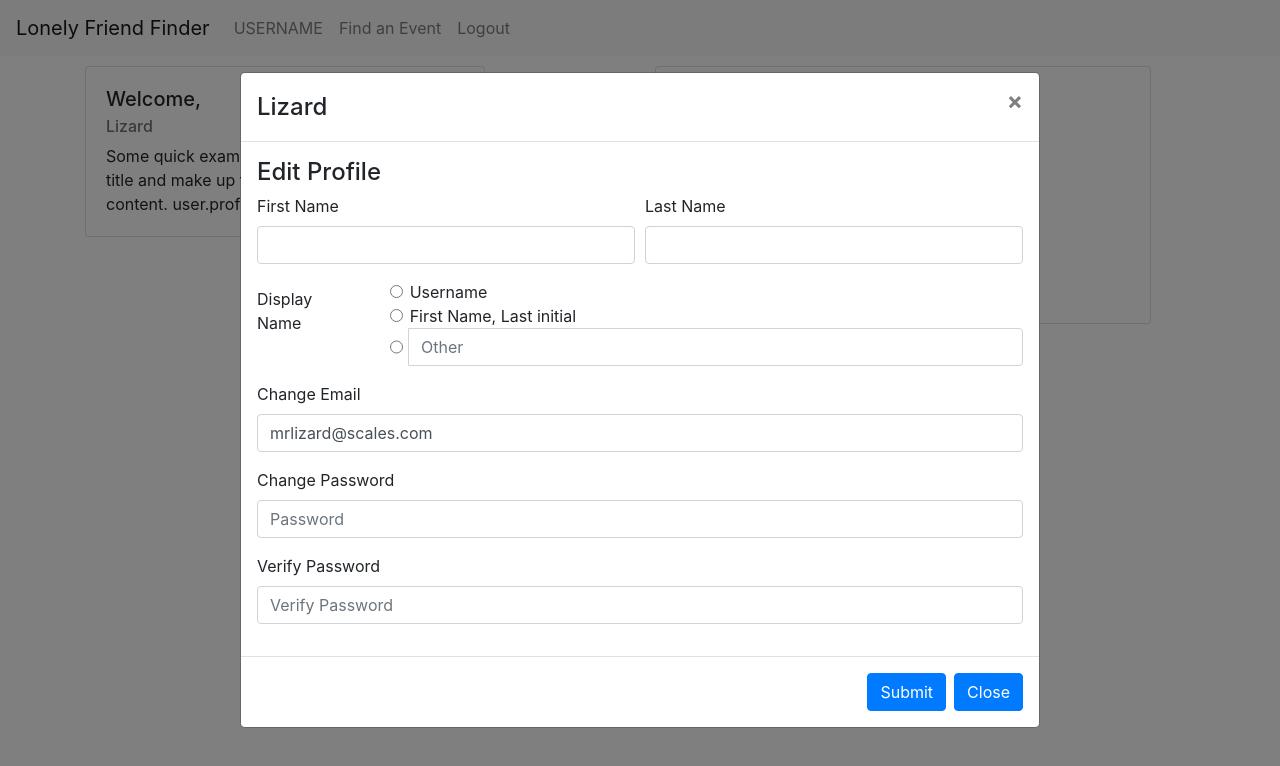
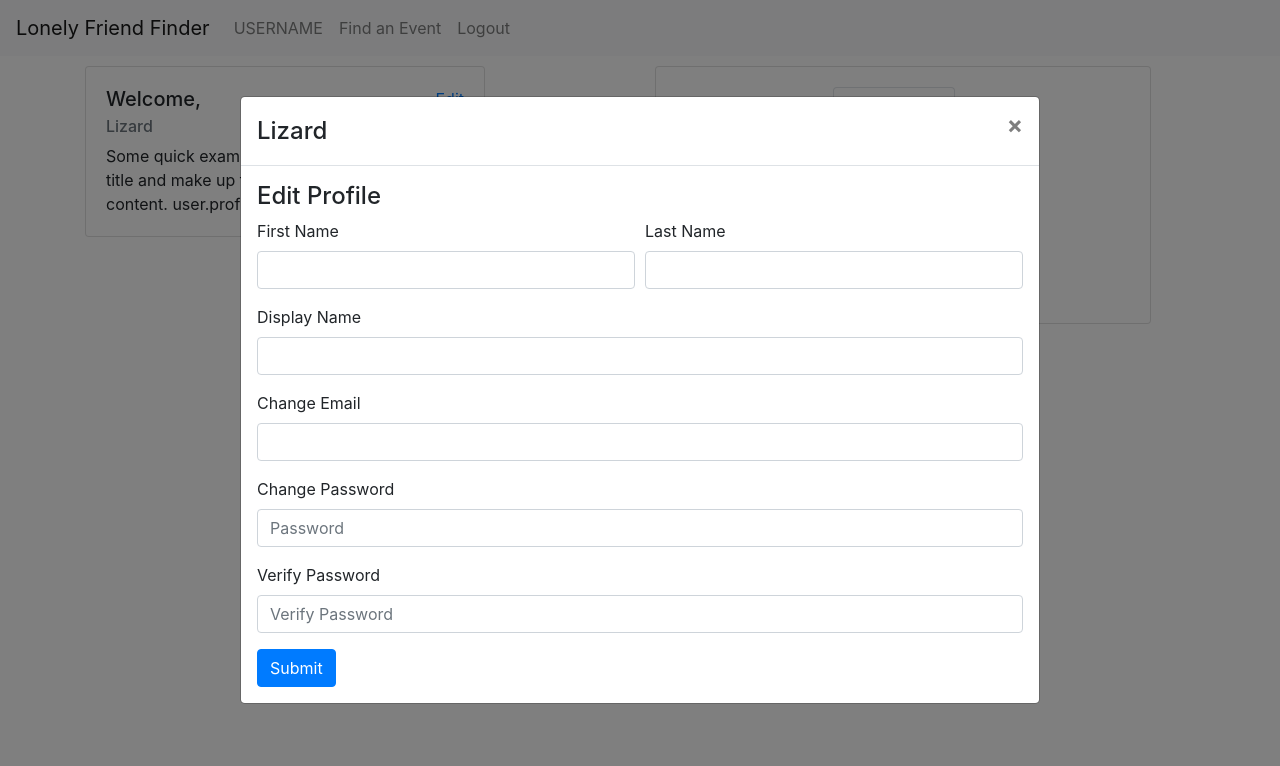
Before and after one commit to thejihongjin/22-Project-3, a React (Create React App) app in the folder client/: page /user in a window 1280 px wide. Both pictures are taken after a click on the link "Edit". Shown: the top 766 px of the page. Built offline with nearby package versions, Linux system fonts and the light colour scheme.

Commit message:
added put route for user profile

```diff
--- a/client/src/pages/Register.js
+++ b/client/src/pages/Register.js
@@ -1,4 +1,4 @@
-import React from "react";
+import React, { useState } from "react";
 // import User from "../pages/User";
 import { Container, Row, Col } from "react-bootstrap";
 import { Form, Button } from "react-bootstrap";
--- a/client/src/pages/User.js
+++ b/client/src/pages/User.js
@@ -9,7 +9,10 @@ import Tab from "react-bootstrap/Tab";
 import Container from "react-bootstrap/Container";
 import Row from "react-bootstrap/Row";
 import Col from "react-bootstrap/Col";
-import { useUserContext} from "../utils/userContext"
+import { useUserContext } from "../utils/userContext"
+import API from "../utils/API";
+import history from '../utils/history';
+
 
 const useStyles = {
     flexBetween: {
@@ -37,11 +40,38 @@ const useStyles = {
 
 const User = (props) => {
     const [modalShow, setModalShow] = useState(false);
-  const [state,dispatch] = useUserContext();
+    const [firstName, setFirstName] = useState("");
+    const [lastName, setLastName] = useState("");
+    const [displayName, setDisplayName] = useState("");
+    const [email, setEmail] = useState("");
+    const [passWord, setPassWord] = useState("");
+    const [passWordVer, setPassWordVer] = useState("");
+    const [state, dispatch] = useUserContext();
 
     const user = state.user
 
-  console.log(user)
+    console.log(user);
+
+    const handleProfileSubmit = async e => {
+        e.preventDefault();
+        if (passWord !== passWordVer) {
+            alert("passwords must match");
+        } else {
+            API.updateUser(
+                user._id,
+                {
+                    firstname: firstName,
+                    lastname: lastName,
+                    displayname: displayName,
+                    email: email,
+                    password: passWordVer
+                }).then(
+                    returnUser => { dispatch({ type: "registerNewUser", user: returnUser.data }) }
+                ).then(
+                    history.push('/user')
+                )
+        }
+    }
 
     return (
         <Container>
@@ -114,15 +144,10 @@ const User = (props) => {
                     </Card>
                 </Col>
             </Row>{" "}
-      <EditProfileModal show={modalShow} onHide={() => setModalShow(false)} />
-    </Container>
-  );
-};
-
-const EditProfileModal = props => {
-  return (
+            {/* <EditProfileModal show={modalShow} onHide={() => setModalShow(false)} /> */}
             <Modal
-      {...props}
+                // {...props}
+                show={modalShow} onHide={() => setModalShow(false)}
                 size="lg"
                 aria-labelledby="contained-modal-title-vcenter"
                 centered
@@ -132,67 +157,58 @@ const EditProfileModal = props => {
                 </Modal.Header>
                 <Modal.Body>
                     <h4>Edit Profile</h4>
-        <Form>
-
+                    <Form onSubmit={handleProfileSubmit}>
                         <Form.Row>
                             <Form.Group as={Col} controlId="changeFirstName">
                                 <Form.Label>First Name</Form.Label>
-              <Form.Control />
+                                <Form.Control
+                                    type="text"
+                                    onChange={e => setFirstName(e.target.value)}
+                                    defaultValue={user.firstname}
+                                />
                             </Form.Group>
                             <Form.Group as={Col} controlId="changeLastName">
                                 <Form.Label>Last Name</Form.Label>
-              <Form.Control />
+                                <Form.Control
+                                    type="text"
+                                    onChange={e => setLastName(e.target.value)}defaultValue={user.lastname} />
                             </Form.Group>
                         </Form.Row>
 
-          <fieldset>
-            <Form.Group as={Row}>
-              <Form.Label as="legend" column sm={2}>
-                Display Name
-              </Form.Label>
-              <Col sm={10}>
-                <Form.Check
-                  type="radio"
-                  label="Username"
-                  value="Username"
-                />
-                <Form.Check
-                  type="radio"
-                  label="First Name, Last initial"
-                  value="realName"
-                />
-                <InputGroup>
-                  <InputGroup.Prepend>
-                    <input type="radio" style={{margin:"0.75rem 0.4rem 0.75rem 0"}}/>
-                  </InputGroup.Prepend>
-                  <Form.Control placeholder="Other"/>
-                </InputGroup>
-              </Col>
+                        <Form.Group>
+                            <Form.Label>Display Name</Form.Label>
+                            <Form.Control
+                                    type="text"
+                                    onChange={e => setDisplayName(e.target.value)}placeholder={user.displayname} />
+                            {/* add subtitle */}
                         </Form.Group>
-          </fieldset>
-
 
                         <Form.Group controlId="changeEmail">
                             <Form.Label>Change Email</Form.Label>
-            <Form.Control type="email" defaultValue="mrlizard@scales.com" />
+                            <Form.Control type="email" defaultValue={user.email}
+                                    onChange={e => setEmail(e.target.value)}/>
                         </Form.Group>
 
                         <Form.Group controlId="changePassword">
                             <Form.Label>Change Password</Form.Label>
-            <Form.Control type="password" placeholder="Password" />
+                            <Form.Control type="password" placeholder="Password"
+                                    onChange={e => setPassWord(e.target.value)}/>
                         </Form.Group>
 
                         <Form.Group controlId="verChangePassword">
                             <Form.Label>Verify Password</Form.Label>
-            <Form.Control type="password" placeholder="Verify Password" />
+                            <Form.Control type="password" placeholder="Verify Password"
+                                    onChange={e => setPassWordVer(e.target.value)}/>
                         </Form.Group>
+
+                    <Button type="submit">Submit</Button>
                     </Form>
                 </Modal.Body>
-      <Modal.Footer>
-        <Button onClick={props.onHide}>Submit</Button>
-        <Button onClick={props.onHide}>Close</Button>
-      </Modal.Footer>
             </Modal>
+        </Container>
+
+
     );
 };
+
 export default User;
--- a/client/src/utils/API.js
+++ b/client/src/utils/API.js
@@ -15,13 +15,16 @@ export default {
   getUser: loginData => {
     return axios.post("/api/user/signin", loginData);
   },
+  updateUser: (userId, userData) => {
+    return axios.put(`/api/user/${userId}`, userData);
+  },
   createEvent: eventData => {
-    axios.post("/api/event", eventData);
+    return axios.post("/api/event", eventData);
   },
   updateEvent: (eventId, eventData) => {
-    axios.put(`/api/event/${eventId}`, eventData);
+    return axios.put(`/api/event/${eventId}`, eventData);
   },
   getAllEventForOne: userId => {
-    axios.get(`/api/event/`);
+    return axios.get(`/api/event/`);
   }
 };
```
Lines whose indentation alone changed are shown as unchanged.
